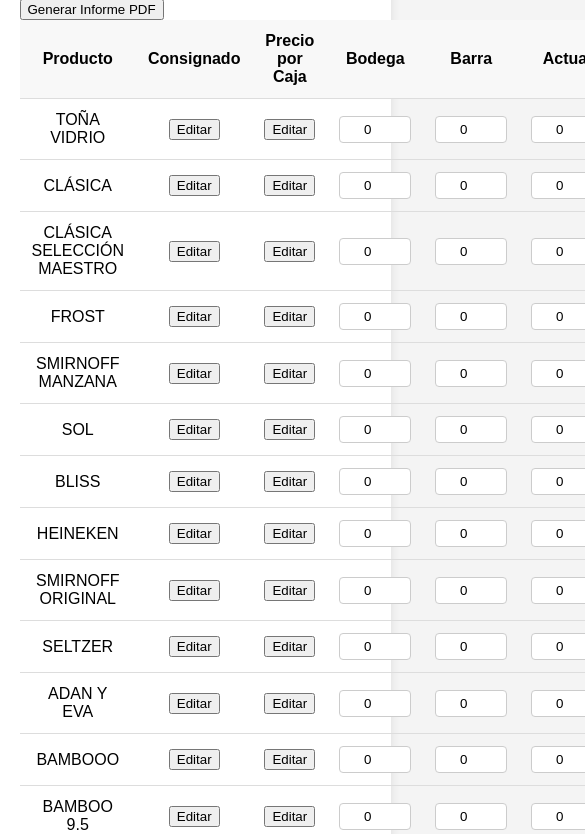
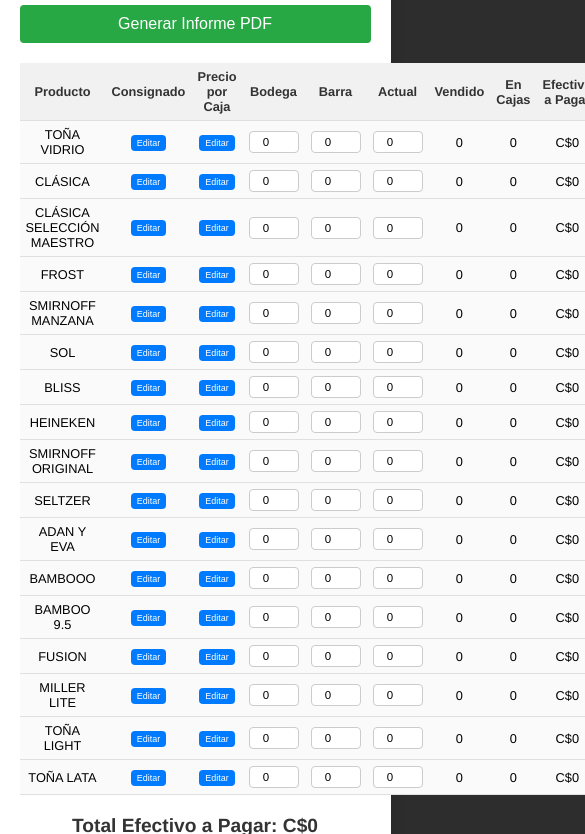
Before and after one commit to RandallCallejas19/Calculos_Restaurante, a plain HTML site: page index.html in a window 390 px wide. Shown: the part 173-1007 px from the top of the page, 585 px wide, since content can reach past the window. Drawn offline with nearby package versions, Linux system fonts and the light colour scheme; a script that the page names is missing.

Commit message:
Update Style.css

```diff
--- a/Style.css
+++ b/Style.css
@@ -1,12 +1,14 @@
+
+/* General styles */
 body {
-    font-family: Arial, sans-serif;
+    font-family: 'Helvetica Neue', Arial, sans-serif;
     margin: 0;
     padding: 0;
     display: flex;
     justify-content: center;
     align-items: center;
     min-height: 100vh;
-    background-color: #f4f4f4;
+    background-color: #2d2d2d;
 }
 
 .container {
@@ -15,43 +17,79 @@ body {
     background-color: #fff;
     padding: 20px;
     border-radius: 8px;
-    box-shadow: 0 0 10px rgba(0, 0, 0, 0.1);
+    box-shadow: 0 0 15px rgba(0, 0, 0, 0.1);
+    margin: 20px 0;
 }
 
 h1 {
     text-align: center;
     margin-bottom: 20px;
+    color: #333;
+    font-size: 1.8em;
 }
 
 table {
     width: 100%;
     border-collapse: collapse;
+    margin-bottom: 20px;
 }
 
 th, td {
     padding: 12px;
     text-align: center;
-    border-bottom: 1px solid #ddd;
+    border-bottom: 1px solid #e0e0e0;
 }
 
 th {
-    background-color: #f8f8f8;
+    background-color: #f1f1f1;
+    color: #333;
+    font-weight: 600;
+}
+
+td {
+    background-color: #fafafa;
 }
 
 td input[type="number"] {
     width: 60px;
-    padding: 5px;
+    padding: 8px;
     text-align: center;
     border: 1px solid #ccc;
     border-radius: 4px;
+    font-size: 0.9em;
+    transition: all 0.2s ease;
+}
+
+td input[type="number"]:focus {
+    border-color: #007bff;
+    box-shadow: 0 0 8px rgba(0, 123, 255, 0.2);
+}
+
+button.edit-consignado,
+button.edit-precio {
+    background-color: #007bff;
+    color: white;
+    border: none;
+    border-radius: 4px;
+    padding: 6px 12px;
+    cursor: pointer;
+    transition: background-color 0.2s ease;
+}
+
+button.edit-consignado:hover,
+button.edit-precio:hover {
+    background-color: #0056b3;
 }
 
 .total {
-    margin-top: 20px;
     text-align: center;
     font-size: 1.2em;
+    font-weight: bold;
+    color: #333;
+    margin-top: 20px;
 }
 
+/* Modal styles */
 .modal {
     display: none;
     position: fixed;
@@ -61,17 +99,18 @@ td input[type="number"] {
     width: 100%;
     height: 100%;
     overflow: auto;
-    background-color: rgba(0, 0, 0, 0.4);
+    background-color: rgba(0, 0, 0, 0.5);
 }
 
 .modal-content {
     background-color: #fff;
-    margin: 15% auto;
+    margin: 10% auto;
     padding: 20px;
     border: 1px solid #888;
     width: 80%;
     max-width: 500px;
     border-radius: 8px;
+    box-shadow: 0 0 15px rgba(0, 0, 0, 0.2);
 }
 
 .close {
@@ -96,6 +135,7 @@ form {
 
 form label {
     font-weight: bold;
+    color: #333;
 }
 
 form button {
@@ -105,8 +145,73 @@ form button {
     border: none;
     border-radius: 4px;
     cursor: pointer;
+    transition: background-color 0.2s ease;
 }
 
 form button:hover {
     background-color: #0056b3;
 }
+
+/* Responsive styles */
+@media screen and (max-width: 768px) {
+    th, td {
+        padding: 8px;
+        font-size: 0.9em;
+    }
+
+    td input[type="number"] {
+        width: 50px;
+        padding: 6px;
+    }
+
+    button.edit-consignado,
+    button.edit-precio {
+        padding: 4px 8px;
+        font-size: 0.8em;
+    }
+
+    .modal-content {
+        width: 90%;
+    }
+}
+
+@media screen and (max-width: 480px) {
+    th, td {
+        padding: 6px;
+        font-size: 0.8em;
+    }
+
+    td input[type="number"] {
+        width: 40px;
+        padding: 4px;
+    }
+
+    button.edit-consignado,
+    button.edit-precio {
+        padding: 3px 6px;
+        font-size: 0.7em;
+    }
+
+    .modal-content {
+        width: 95%;
+    }
+}
+
+button.generate-pdf {
+    background-color: #28a745;
+    color: white;
+    border: none;
+    border-radius: 4px;
+    padding: 10px 20px;
+    cursor: pointer;
+    margin-bottom: 20px;
+    display: block;
+    width: 100%;
+    text-align: center;
+    font-size: 1em;
+    transition: background-color 0.2s ease;
+}
+
+button.generate-pdf:hover {
+    background-color: #218838;
+}
```
